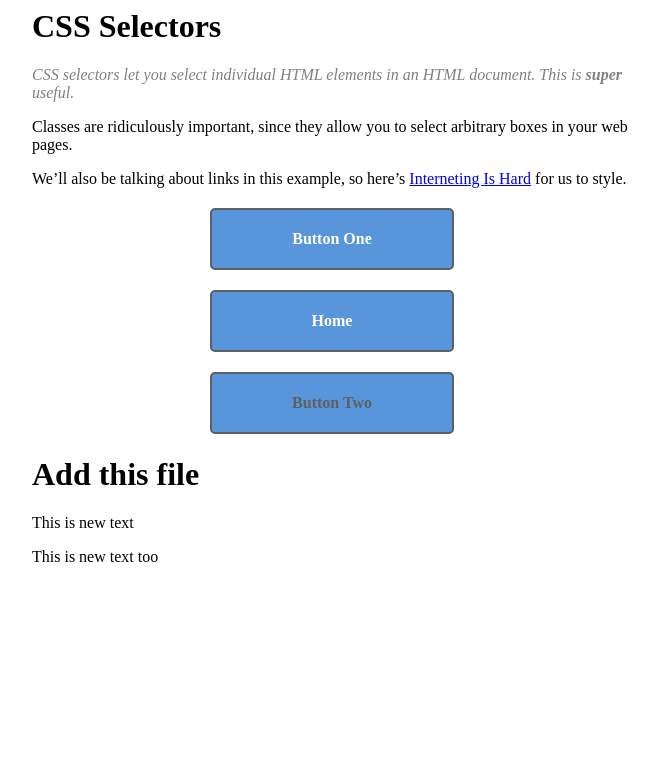
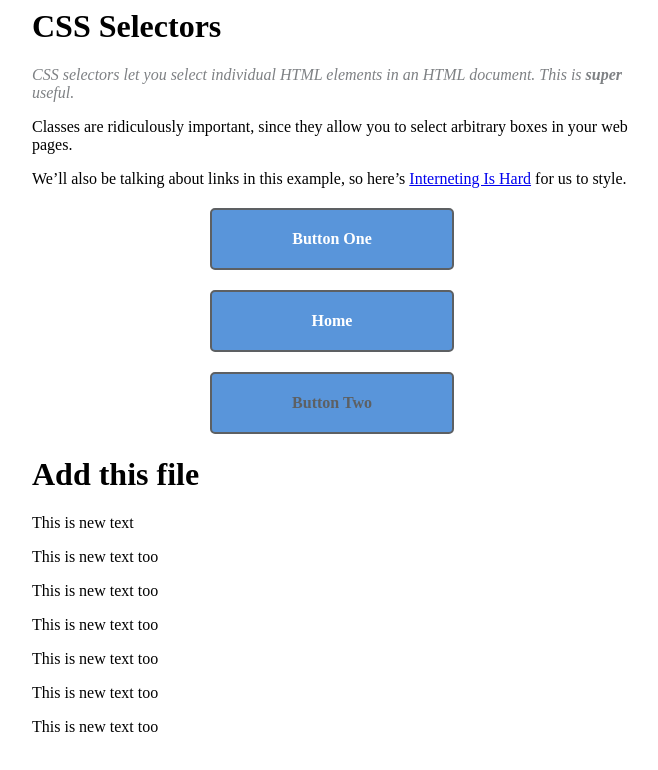
Before and after one commit to fadelarmando/basic-html-css, a plain HTML site: page index.html in a window 1280 px wide. Shown: the whole page, without its empty margins (308-966 px from the left). Drawn offline with Linux system fonts and the light colour scheme.

Commit message:
add new text

```diff
--- a/index.html
+++ b/index.html
@@ -26,6 +26,11 @@
         <h1>Add this file</h1>
         <p>This is new text</p>
         <p>This is new text too</p>
+        <p>This is new text too</p>
+        <p>This is new text too</p>
+        <p>This is new text too</p>
+        <p>This is new text too</p>
+        <p>This is new text too</p>
     </div>
     <!-- And this -->
 </body>
```
